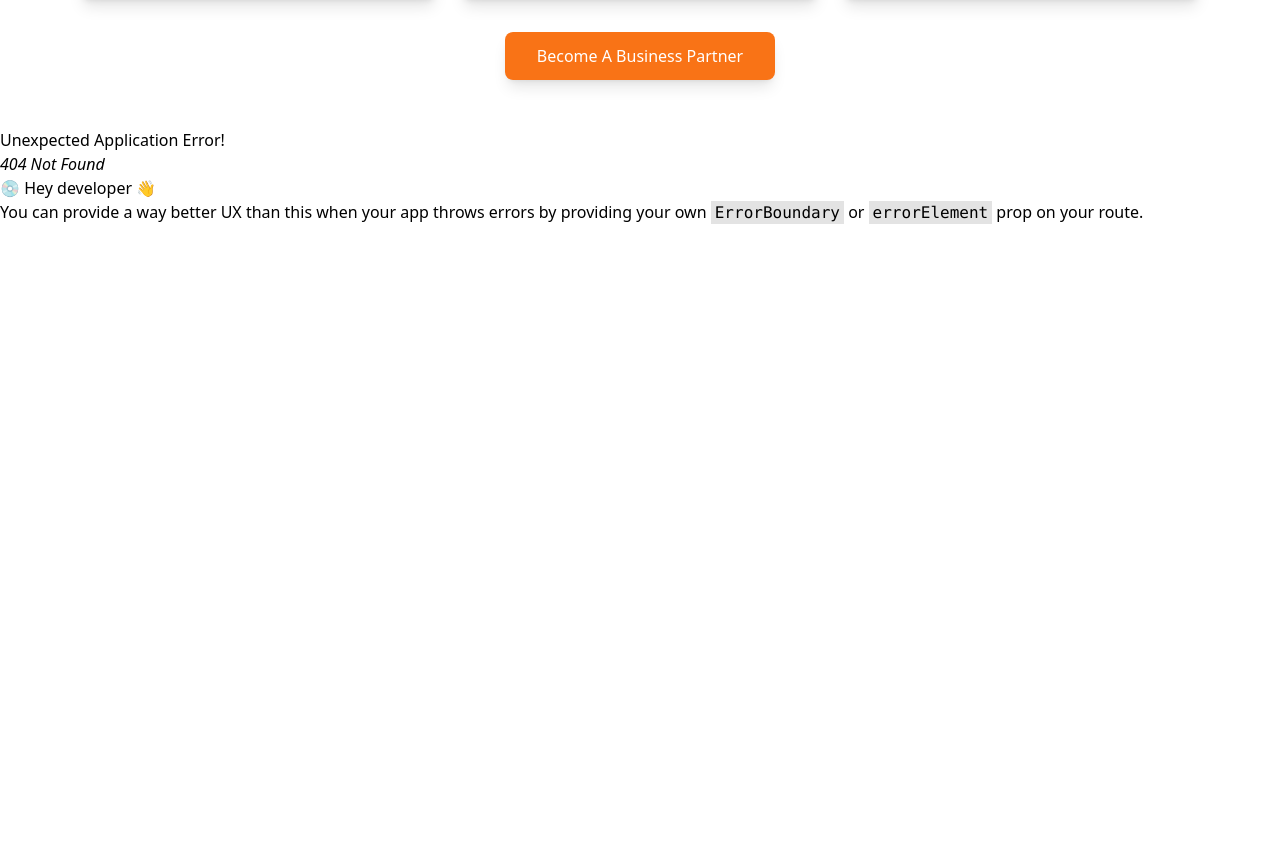
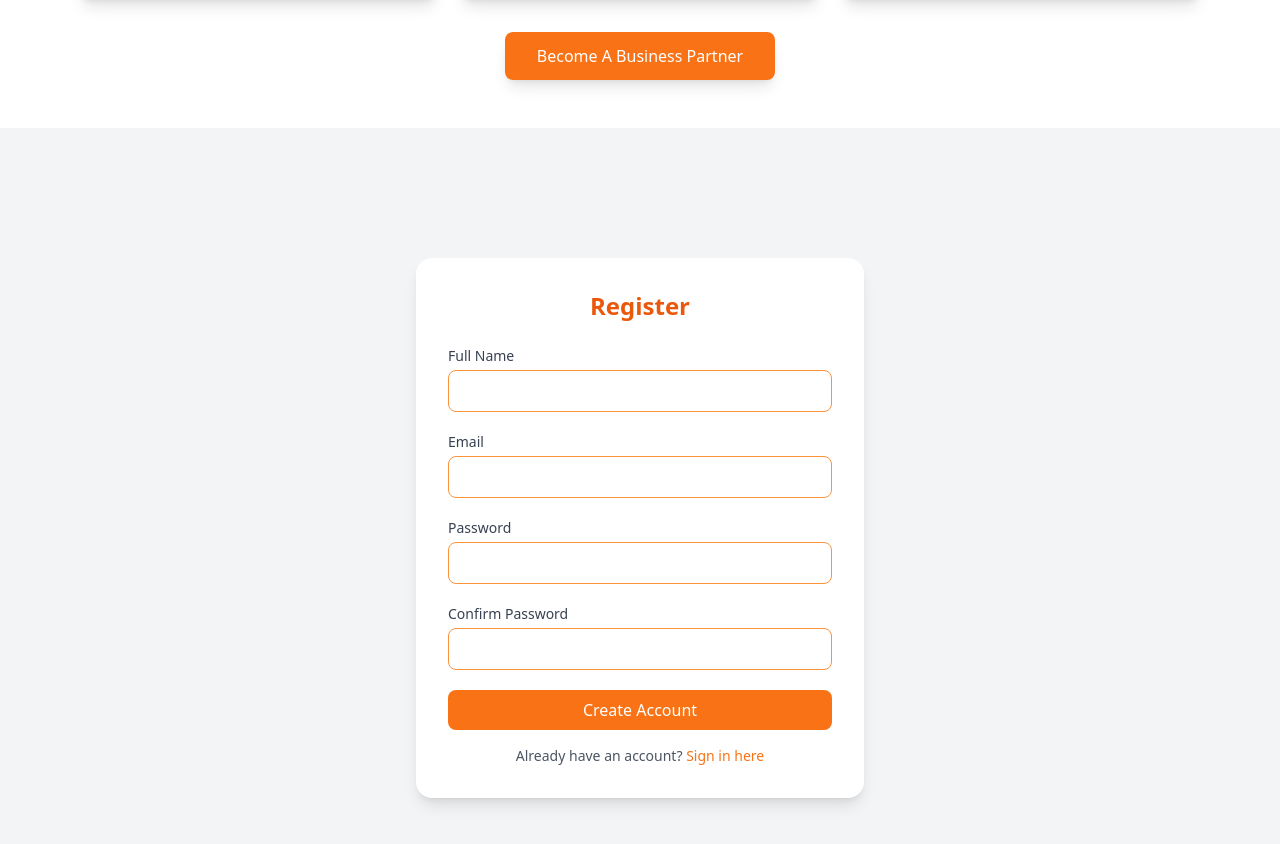
Before and after one commit to Ruba24/Tailwind-Practice, a React (Vite) app: page /signup in a window 1280 px wide. Before the commit this address had no page. Shown: the part 1040-1884 px from the top of the page. Before the commit the page ends 1265 px from the top, so only its background shows below. Built offline with nearby package versions, Linux system fonts and the light colour scheme.

Commit message:
Addition of SignUp Page

```diff
--- a/src/App.jsx
+++ b/src/App.jsx
@@ -8,6 +8,7 @@ import About from './Pages/About'
 import Home from './Pages/Home'
 import ContactUs from './Pages/ContactUs'
 import Login from './Pages/Login'
+import RegistrationPage from './Pages/RegistrationPage'
 function App() {
     const router = createBrowserRouter([
     {
@@ -25,6 +26,10 @@ function App() {
     {
         path: "/contact-us",
         element: <> <ContactUs /> </>
+    },
+    {
+        path: "/signup",
+        element: <> <RegistrationPage /> </>
     }
   ])
 
--- a/src/Components/NavBar.jsx
+++ b/src/Components/NavBar.jsx
@@ -20,15 +20,16 @@ const NavBar = () => {
 
           {/* Desktop Navigation */}
           <div className="hidden md:flex items-center space-x-8">
-            <Link to="/" className="hover:underline transition-all">
+            <Link to={"/"}  className="hover:underline transition-all">
               Home
             </Link>
-            <Link to="/About" className="hover:underline transition-all">
+            <Link to={"/About"}  className="hover:underline transition-all">
               About
             </Link>
-            <Link to="/contact-us" className="hover:underline transition-all">
+            <Link to={"/contact-us"}  className="hover:underline transition-all">
               Contact US
             </Link>
+
           </div>
 
           {/* Desktop Right Section */}
@@ -50,20 +51,21 @@ const NavBar = () => {
         {isMenuOpen && (
           <div className="md:hidden mt-4 pb-4 border-t border-orange-400">
             <div className="flex flex-col space-y-4 mt-4">
-              <a href="#" className="hover:underline transition-all">
-                Home
-              </a>
-              <a href="#" className="hover:underline transition-all">
-                About
-              </a>
-              <a href="#" className="hover:underline transition-all">
-                Contact US
-              </a>
+               <Link to={"/"}  className="hover:underline transition-all">
+              Home
+            </Link>
+              <Link to={"/About"}  className="hover:underline transition-all">
+              About
+            </Link>
+              <Link to={"/contact-us"}  className="hover:underline transition-all">
+              Contact US
+            </Link>
               <div className="flex items-center justify-between pt-4 border-t border-orange-400">
                 <span className="text-sm font-medium">EN</span>
-                <button className="bg-white text-orange-500 px-4 py-2 rounded-full text-sm font-semibold hover:bg-gray-100 transition">
+                <Link to = "/login"> <button className="bg-white text-orange-500 px-4 py-2 rounded-full text-sm font-semibold hover:bg-gray-100 transition">
                   My Shipment
-                </button>
+                  </button>
+                </Link>
               </div>
             </div>
           </div>
--- a/src/Pages/Login.jsx
+++ b/src/Pages/Login.jsx
@@ -1,4 +1,6 @@
 import React, { useState } from "react";
+import { Link } from "react-router-dom";
+
 
 const LoginPage = () => {
   const [email, setEmail] = useState("");
@@ -49,9 +51,9 @@ const LoginPage = () => {
         </form>
         <p className="mt-4 text-center text-sm text-gray-600">
           Don&apos;t have an account?{" "}
-          <a href="/register" className="text-orange-500 hover:underline">
+          <Link to={"/signup"}  className="text-orange-500 hover:underline">
             Register here
-          </a>
+            </Link>
         </p>
       </div>
     </div>
--- /dev/null
+++ b/src/Pages/RegistrationPage.jsx
@@ -0,0 +1,101 @@
+import React, { useState } from "react";
+import { Link } from "react-router-dom";
+
+const RegistrationPage = () => {
+  const [name, setName] = useState("");
+  const [email, setEmail] = useState("");
+  const [password, setPassword] = useState("");
+  const [confirmPassword, setConfirmPassword] = useState("");
+
+  const handleRegister = (e) => {
+    e.preventDefault();
+
+    if (password !== confirmPassword) {
+      alert("Passwords do not match");
+      return;
+    }
+
+    // TODO: Replace with real registration logic
+    console.log("Registration data:", {
+      name,
+      email,
+      password,
+    });
+  };
+
+  return (
+    <div className="min-h-screen flex items-center justify-center bg-gray-100 px-4">
+      <div className="max-w-md w-full bg-white p-8 rounded-2xl shadow-lg">
+        <h2 className="text-2xl font-bold text-center mb-6 text-orange-600">Register</h2>
+        <form onSubmit={handleRegister} className="space-y-5">
+          <div>
+            <label htmlFor="name" className="block text-sm font-medium text-gray-700">
+              Full Name
+            </label>
+            <input
+              id="name"
+              type="text"
+              value={name}
+              onChange={(e) => setName(e.target.value)}
+              required
+              className="mt-1 w-full px-4 py-2 border border-orange-400 rounded-lg focus:outline-none focus:ring-2 focus:ring-orange-400"
+            />
+          </div>
+          <div>
+            <label htmlFor="email" className="block text-sm font-medium text-gray-700">
+              Email
+            </label>
+            <input
+              id="email"
+              type="email"
+              value={email}
+              onChange={(e) => setEmail(e.target.value)}
+              required
+              className="mt-1 w-full px-4 py-2 border border-orange-400 rounded-lg focus:outline-none focus:ring-2 focus:ring-orange-400"
+            />
+          </div>
+          <div>
+            <label htmlFor="password" className="block text-sm font-medium text-gray-700">
+              Password
+            </label>
+            <input
+              id="password"
+              type="password"
+              value={password}
+              onChange={(e) => setPassword(e.target.value)}
+              required
+              className="mt-1 w-full px-4 py-2 border border-orange-400 rounded-lg focus:outline-none focus:ring-2 focus:ring-orange-400"
+            />
+          </div>
+          <div>
+            <label htmlFor="confirmPassword" className="block text-sm font-medium text-gray-700">
+              Confirm Password
+            </label>
+            <input
+              id="confirmPassword"
+              type="password"
+              value={confirmPassword}
+              onChange={(e) => setConfirmPassword(e.target.value)}
+              required
+              className="mt-1 w-full px-4 py-2 border border-orange-400 rounded-lg focus:outline-none focus:ring-2 focus:ring-orange-400"
+            />
+          </div>
+          <button
+            type="submit"
+            className="w-full bg-orange-500 text-white py-2 rounded-lg hover:bg-orange-600 transition duration-200"
+          >
+            Create Account
+          </button>
+        </form>
+        <p className="mt-4 text-center text-sm text-gray-600">
+          Already have an account?{" "}
+          <Link to={"/login"} className="text-orange-500 hover:underline">
+            Sign in here
+          </Link>
+        </p>
+      </div>
+    </div>
+  );
+};
+
+export default RegistrationPage;
```
